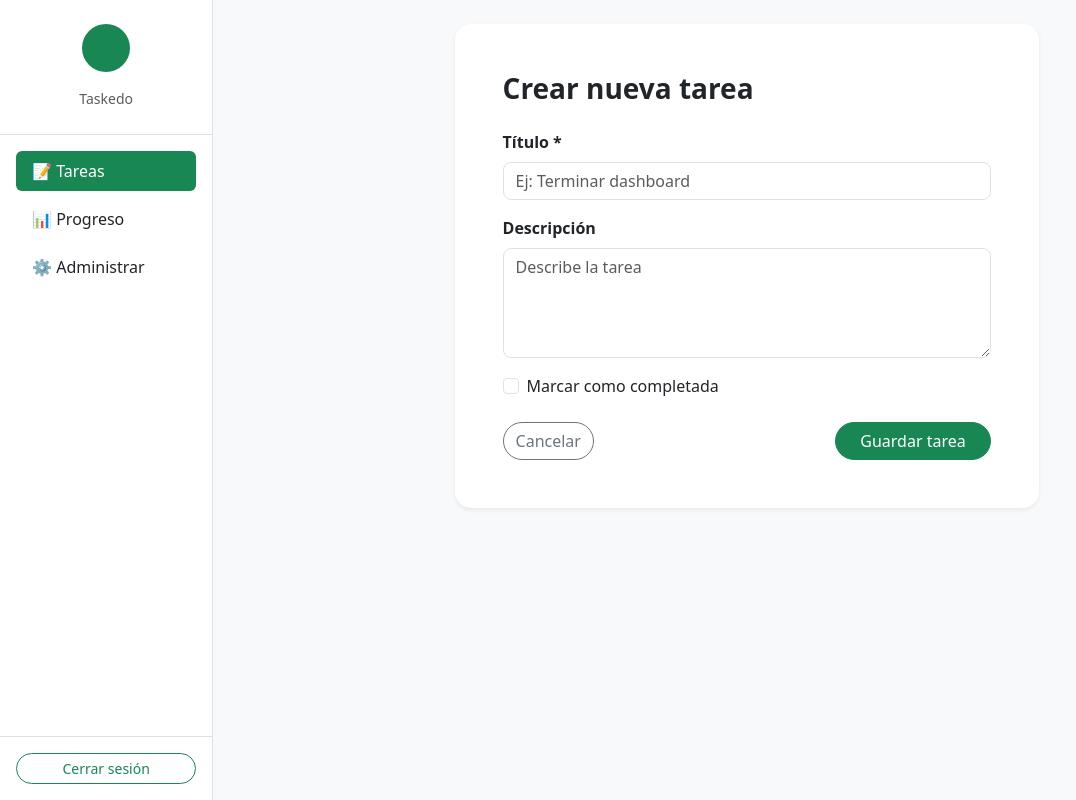
After one commit to candresrpk/cr_labs, a Django app: page /taskedo/crear/ in a window 1280 px wide. The commit adds this page. Shown: the whole page, without its empty margins (0-1076 px from the left). Run offline with Django 5.2, Linux system fonts and the light colour scheme.

Commit message:
creacion y listado de tareas configurado, administrar usuarios y rutas

```diff
--- /dev/null
+++ b/my_apps/taskedo/forms.py
@@ -0,0 +1,9 @@
+from django.forms import ModelForm
+from .models import Task
+
+
+
+class TaskForm(ModelForm):
+    class Meta:
+        model = Task
+        fields = ['title', 'description']
--- a/my_apps/taskedo/urls.py
+++ b/my_apps/taskedo/urls.py
@@ -5,4 +5,6 @@ app_name = 'taskedo'
 
 urlpatterns = [
     path('', views.TasksHomeView.as_view(), name='home'),
+    path('list/', views.ListTasksView.as_view(), name='list'),
+    path('crear/', views.CreateTaskView.as_view(), name='create'),
 ]
--- a/my_apps/taskedo/views.py
+++ b/my_apps/taskedo/views.py
@@ -1,9 +1,12 @@
-from django.shortcuts import render
-from django.views.generic import TemplateView, ListView, DetailView, CreateView
+from django.urls import reverse_lazy
+from django.views.generic import TemplateView, ListView, CreateView
+# from django.contrib.auth.decorators import login_required
+# from django.utils.decorators import method_decorator
+from my_apps.taskedo.forms import TaskForm
+from my_apps.taskedo.models import Task
+from django.contrib import messages
 
 # Create your views here.
-
-
 
 
 class TasksHomeView(TemplateView):
@@ -13,3 +16,48 @@ class TasksHomeView(TemplateView):
         context = super().get_context_data(**kwargs)
         context['title'] = 'Taskedo - Home'
         return context
+
+
+
+class ListTasksView(ListView):
+    model = Task
+    template_name = 'taskedo/dashboard/list.html'
+    context_object_name = 'tasks'
+
+    # @method_decorator(login_required)
+    def dispatch(self, request, *args, **kwargs):
+        return super().dispatch(request, *args, **kwargs)
+
+    def get_context_data(self, **kwargs):
+        context = super().get_context_data(**kwargs)
+        context['title'] = 'Taskedo - Listado de tareas'
+        return context
+
+
+class CreateTaskView(CreateView):
+    model = Task
+    template_name = 'taskedo/dashboard/create.html'
+    form_class = TaskForm
+    success_url = reverse_lazy('taskedo:list')
+
+    def form_valid(self, form):
+        form.instance.owner = self.request.user
+        response = super().form_valid(form)
+        messages.success(self.request, "✅ Tarea creada correctamente.")
+        return response
+
+    def form_invalid(self, form):
+        # Mostrar errores arriba con messages
+        for field, errors in form.errors.items():
+            for error in errors:
+                messages.error(self.request, error)
+        return self.render_to_response(self.get_context_data(form=form))
+
+    # @method_decorator(login_required)
+    def dispatch(self, request, *args, **kwargs):
+        return super().dispatch(request, *args, **kwargs)
+
+    def get_context_data(self, **kwargs):
+        context = super().get_context_data(**kwargs)
+        context['title'] = 'Taskedo - Crear nueva tarea'
+        return context
--- /dev/null
+++ b/templates/includes/messages.html
@@ -0,0 +1,18 @@
+<!-- ========= SISTEMA GLOBAL DE MENSAJES ========= -->
+{% if messages %}
+    <div class="container px-2 mb-3">
+        {% for msg in messages %}
+            <div class="alert alert-{{ msg.tags }} alert-dismissible fade show rounded-4 shadow-sm" role="alert">
+                <strong>
+                    {% if msg.tags == "success" %}✔ Éxito:
+                    {% elif msg.tags == "warning" %}⚠ Aviso:
+                    {% elif msg.tags == "error" %}❌ Error:
+                    {% else %}ℹ Info:{% endif %}
+                </strong> {{ msg }}
+
+                <button type="button" class="btn-close" data-bs-dismiss="alert"></button>
+            </div>
+        {% endfor %}
+    </div>
+{% endif %}
+<!-- ============================================= -->
--- /dev/null
+++ b/templates/taskedo/dashboard/create.html
@@ -0,0 +1,67 @@
+{# taskedo/dashboard/create.html #}
+{% extends "taskedo_base.html" %}
+
+{% block title %}{{ title }}{% endblock %}
+{% block nav_tasks %}active{% endblock %}
+
+{% block content %}
+<div class="row justify-content-center">
+  <div class="col-md-10 col-lg-7">
+
+
+
+    <div class="card border-0 shadow-sm rounded-4">
+      <div class="card-body p-4 p-md-5">
+
+        <h3 class="fw-bold mb-4">Crear nueva tarea</h3>
+
+        <form method="post" novalidate>
+          {% csrf_token %}
+
+          <!-- TITLE -->
+          <div class="mb-3">
+            <label class="form-label fw-semibold">Título *</label>
+            <input type="text"
+                   name="title"
+                   class="form-control rounded-3"
+                   placeholder="Ej: Terminar dashboard"
+                   value="{{ form.title.value|default_if_none:'' }}">
+          </div>
+
+          <!-- DESCRIPTION -->
+          <div class="mb-3">
+            <label class="form-label fw-semibold">Descripción</label>
+            <textarea name="description"
+                      rows="4"
+                      class="form-control rounded-3"
+                      placeholder="Describe la tarea">{{ form.description.value|default_if_none:'' }}</textarea>
+          </div>
+
+          <!-- COMPLETED -->
+          <div class="form-check mb-4">
+            <input class="form-check-input"
+                   type="checkbox"
+                   name="completed"
+                   {% if form.completed.value %}checked{% endif %}>
+            <label class="form-check-label">
+              Marcar como completada
+            </label>
+          </div>
+
+          <!-- ACTIONS -->
+          <div class="d-flex justify-content-between">
+            <a href="{% url 'taskedo:list' %}" class="btn btn-outline-secondary rounded-pill">
+              Cancelar
+            </a>
+            <button type="submit" class="btn btn-success rounded-pill px-4">
+              Guardar tarea
+            </button>
+          </div>
+
+        </form>
+
+      </div>
+    </div>
+  </div>
+</div>
+{% endblock %}
--- a/templates/taskedo/home.html
+++ b/templates/taskedo/home.html
@@ -16,7 +16,7 @@
         La app de tareas simple, rápida y poderosa para enfocarte en lo que realmente importa.
       </p>
       <div class="d-flex gap-3 justify-content-center justify-content-lg-start flex-wrap">
-        <a href="#" class="btn btn-success btn-lg rounded-pill shadow">
+        <a href="{% url 'taskedo:list' %}" class="btn btn-success btn-lg rounded-pill shadow">
           Empezar gratis
         </a>
         <a href="#" class="btn btn-outline-success btn-lg rounded-pill">
--- a/templates/taskedo_base.html
+++ b/templates/taskedo_base.html
@@ -81,6 +81,7 @@
 
     <!-- MAIN CONTENT -->
     <main class="col-12 col-md-9 col-lg-10 p-4">
+      {% include "./includes/messages.html" %}
       {% block content %}{% endblock %}
     </main>
 
```
Also changed, not shown: core/settings.py (+10 -0 lines), templates/taskedo/dashboard/list.html (added, +73 -0 lines), my_apps/taskedo/migrations/0001_initial.py (added), templates/base.html (line endings or trailing spaces).
